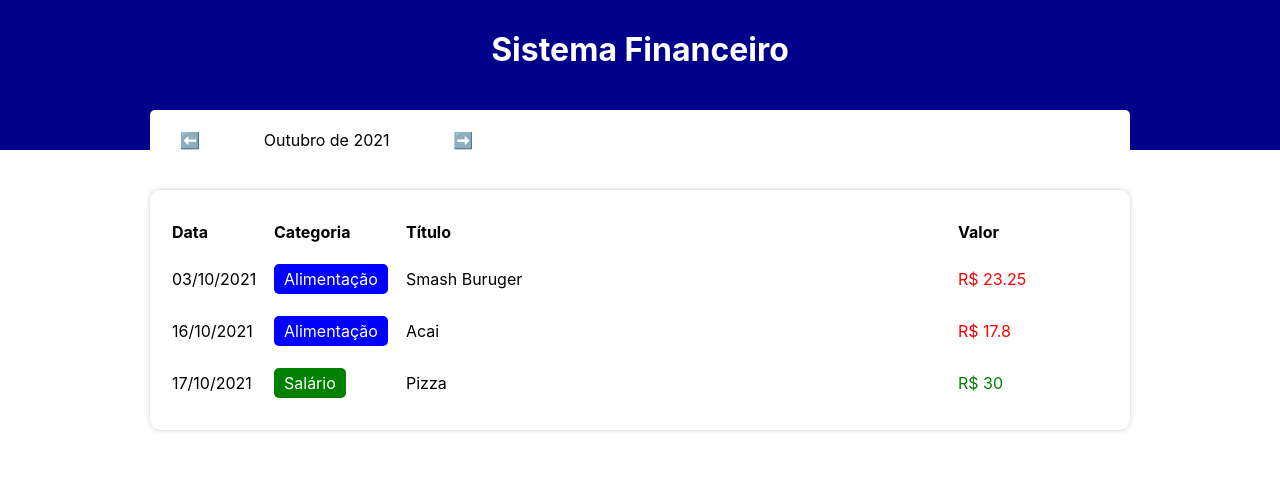
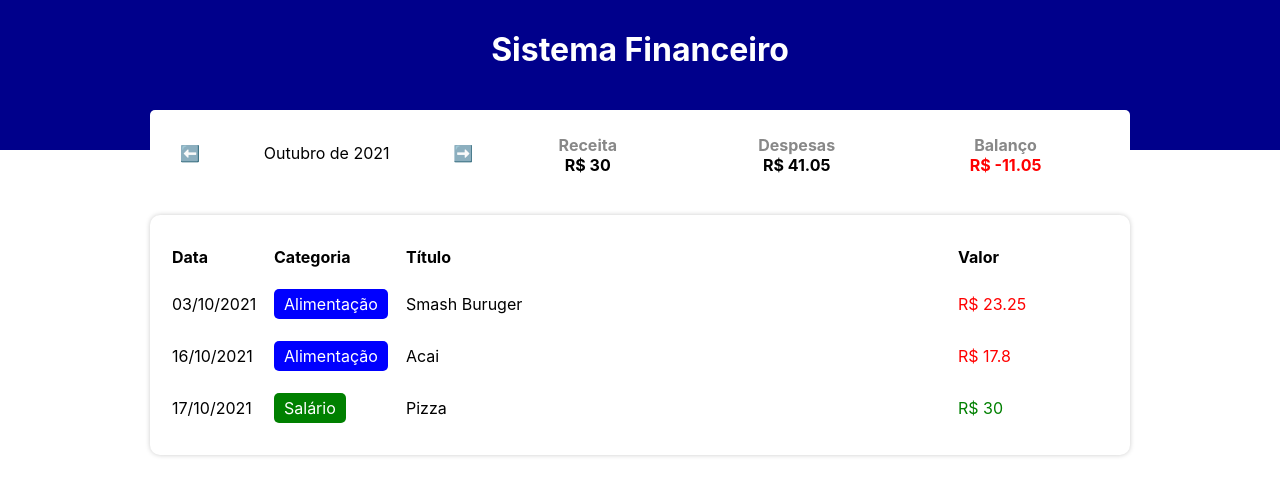
Before and after one commit to filipezaidan/expense-tracker, a React (Create React App) app: page / in a window 1280 px wide. Shown: the top 496 px of the page. Built offline with nearby package versions, Linux system fonts and the light colour scheme.

Commit message:
add "ResumeItem" component

```diff
--- a/src/App.tsx
+++ b/src/App.tsx
@@ -2,22 +2,42 @@ import { useState, useEffect} from 'react'
 
 import * as C from './App.styles';
 import { Item } from './types/item';
-import { Categorie } from './types/categories';
 import { items } from './data/items';
-import { categories } from './data/categories';
 import { getCurrentMonth, filterListByMonth } from './data/helpers/dateFilter';
 import { TableArea } from './components/TableArea';
 import { InfoArea } from './components/InfoArea';
+import { categories } from './data/categories';
 
 
 const App = () => {
   const [list, setList] =  useState(items);
   const [filteredList, setFilteredList] = useState<Item[]>([]);
   const [currentMonth, setCurrentMonth] = useState(getCurrentMonth());
+  const [income, setIncome] = useState(0);
+  const [expense, setExpense] = useState(0);
+
+
 
   useEffect(() => {
     setFilteredList(filterListByMonth(list, currentMonth))
   },[list, currentMonth])
+
+  useEffect(() => {
+    let incomeCount = 0;
+    let expenseCount = 0;
+
+    for(let i in filteredList){
+      if(categories[filteredList[i].category].expense){
+        expenseCount += filteredList[i].value
+      }else{
+        incomeCount += filteredList[i].value
+      }
+    }
+
+    setIncome(incomeCount);
+    setExpense(expenseCount);
+
+  }, [filteredList])
 
   const handleMonthChange = (newMonth: string) => {
     setCurrentMonth(newMonth);
@@ -34,6 +54,8 @@ const App = () => {
         <InfoArea
           currentMonth={currentMonth}
           onMonthChange={handleMonthChange}
+          income={income}
+          expense={expense}
         />
 
 
--- a/src/components/InfoArea/index.tsx
+++ b/src/components/InfoArea/index.tsx
@@ -1,12 +1,16 @@
 import * as C from './styles';
 import { formatCurrentMonth } from '../../data/helpers/dateFilter';
+import { ResumeItem } from '../ResumeItem'
 
 type Props = {
     currentMonth: string;
     onMonthChange: (newMonth: string) => void;
+    income: number;
+    expense: number;
 }
 
-export const InfoArea = ({currentMonth, onMonthChange}: Props) => {
+export const InfoArea = ({ currentMonth, onMonthChange, income, expense}: Props) => {
+
     const handlePrevMonth = () => {
         let [year,month] = currentMonth.split('-');
         let currentDate = new Date(parseInt(year), parseInt(month) - 1, 1);
@@ -29,8 +33,14 @@ export const InfoArea = ({currentMonth, onMonthChange}: Props) => {
                 <C.MonthArrow onClick={() => handleNextMonth()}>➡️</C.MonthArrow>
             </C.MonthArea>
 
-            <C.ResumeArea>
-
+            <C.ResumeArea >
+                <ResumeItem title="Receita" value={income}/>
+                <ResumeItem title="Despesas" value={expense}/>
+                <ResumeItem
+                    title="Balanço"
+                    value={parseFloat((income - expense).toFixed(2))}
+                    color={(income - expense) < 0 ? 'red' : 'green'}
+                />
             </C.ResumeArea>
         </C.Container>
     );
--- a/src/components/InfoArea/styles.ts
+++ b/src/components/InfoArea/styles.ts
@@ -25,9 +25,10 @@ export const MonthArrow = styled.div`
 `;
 export const MonthTitle = styled.div`
     flex: 1;
-    text-align: center
+    text-align: center;
 `;
 export const ResumeArea = styled.div`
     flex: 2 ;
+    display: flex;
 
 `;
--- /dev/null
+++ b/src/components/ResumeItem/index.tsx
@@ -0,0 +1,16 @@
+import * as C from './styles';
+
+type Props = {
+    title: string;
+    value: number;
+    color?: string;
+}
+
+export const ResumeItem = ({ title, value, color }: Props) => {
+    return(
+        <C.Container>
+            <C.Title>{title}</C.Title>
+            <C.Info color={color}> R$ {value}</C.Info>
+        </C.Container>
+    );
+}
--- /dev/null
+++ b/src/components/ResumeItem/styles.ts
@@ -0,0 +1,17 @@
+import styled from 'styled-components';
+
+
+export const Container = styled.div`
+    flex: 1;
+`;
+export const Title = styled.div`
+    text-align: center;
+    font-weight: bold;
+    color: #888;
+    margin-top: 5px;
+`;
+export const Info = styled.div`
+    text-align: center;
+    font-weight: bold;
+    color: ${(props: { color: string; }) => props.color ?? '#000' };
+`;
--- a/src/data/helpers/dateFilter.ts
+++ b/src/data/helpers/dateFilter.ts
@@ -2,7 +2,6 @@ import { Item } from '../../types/item';
 
 export const getCurrentMonth = () => {
     let now = new Date();
-    console.log("now data", now)
 
     return `${now.getFullYear()}-${now.getMonth()+1}`
 }
--- a/src/data/items.ts
+++ b/src/data/items.ts
@@ -4,4 +4,5 @@ export const items: Item[] = [
     {date: new Date(2021, 9, 3), category: 'food', title: "Smash Buruger", value: 23.25 },
     {date: new Date(2021, 9, 16), category: 'food', title: "Acai", value: 17.8 },
     {date: new Date(2021, 9, 17), category: 'salary', title: "Pizza", value: 30 },
+    {date: new Date(2021, 10, 17), category: 'salary', title: "Pizza", value: 30 },
 ]
```
